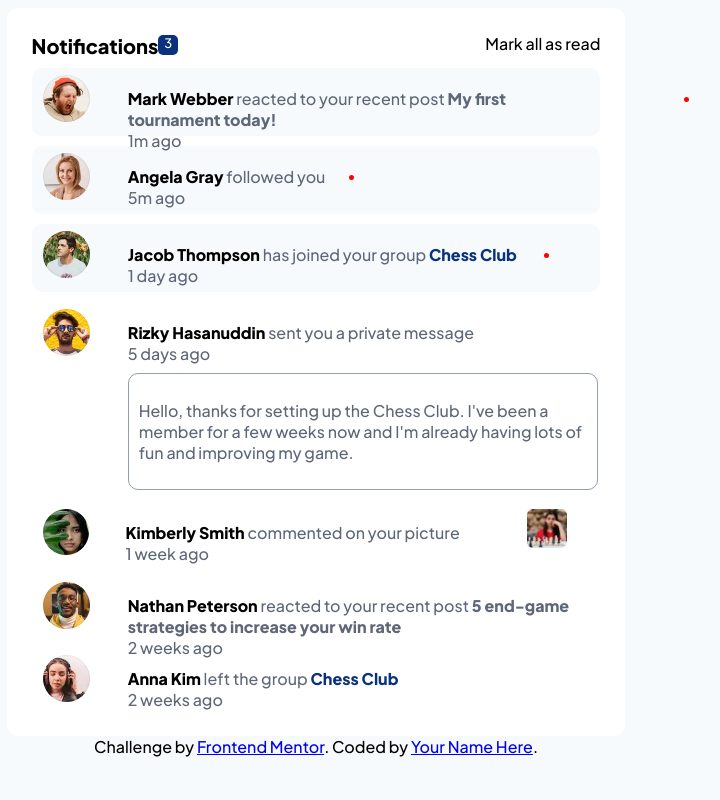
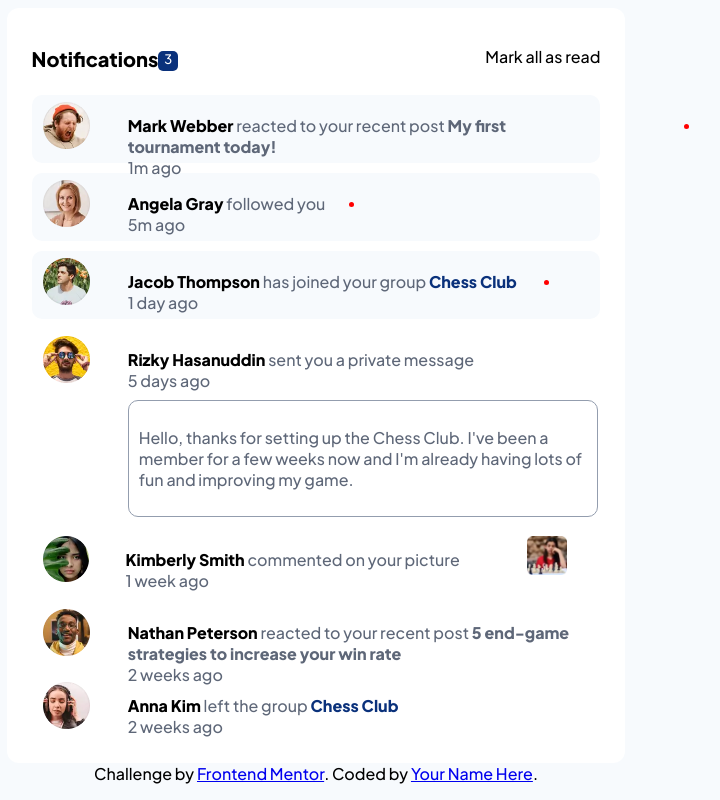
Before and after one commit to davidMorekwa/notification-page, a plain HTML site: page index.html in a window 1280 px wide. Shown: the whole page, without its empty margins (324-1044 px from the left). Drawn offline with nearby package versions, Linux system fonts and the light colour scheme.

```diff
--- a/index.html
+++ b/index.html
@@ -12,7 +12,7 @@
 
   <div role="main" class="main_container">
     <div class="heading">
-      <span id="text_notification">Notifications</span>
+      <h1 id="text_notification">Notifications</h1>
       <div id="three">3</div>
       <span id="text_read">Mark all as read</span>
     </div>
--- a/styles.css
+++ b/styles.css
@@ -41,6 +41,7 @@ body{
     grid-column-end: 2;
     font-weight: 800;
     font-size: 20px;
+
 }
 .main_container .heading #three{
     grid-column-start: 2;
@@ -51,14 +52,17 @@ body{
     background-color: var(--blue);
     width: 8%;
     height: 20px;
-    top: 2px;
+    top: 18px;
     text-align: center;
     border-radius: 5px;
+
 }
 .main_container .heading #text_read{
     grid-column-start: 3;
     grid-column-end: 4;
     text-align: right;
+    padding-top: 13px;
+
 }
 .main_container .notification{
     display: grid;
@@ -154,6 +158,7 @@ body{
     .main_container .heading #text_read{
         width: 115px;
         font-size: small;
+        padding-top: 20px;
     }
     .main_container .notification img{
         width: 70%;
```
